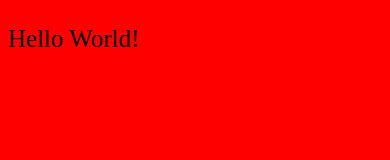
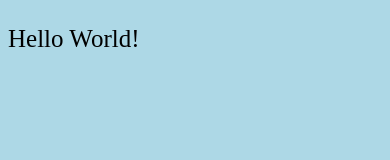
Before and after one commit to integrityzip/integrityzip.github.io, a plain HTML site: page index.html in a window 390 px wide. Drawn offline with Linux system fonts and the light colour scheme.

Commit message:
Update style.css

```diff
--- a/style.css
+++ b/style.css
@@ -1,9 +1,9 @@
 body {
-    background-color: red;
-}
+    background-color: lightgreen;
+  }
 
-@media only screen and (max-width: 400){
+  @media only screen and (max-width: 600px) {
     body {
-        background-color: blue;
+      background-color: lightblue;
     }
-}
+  }
```
